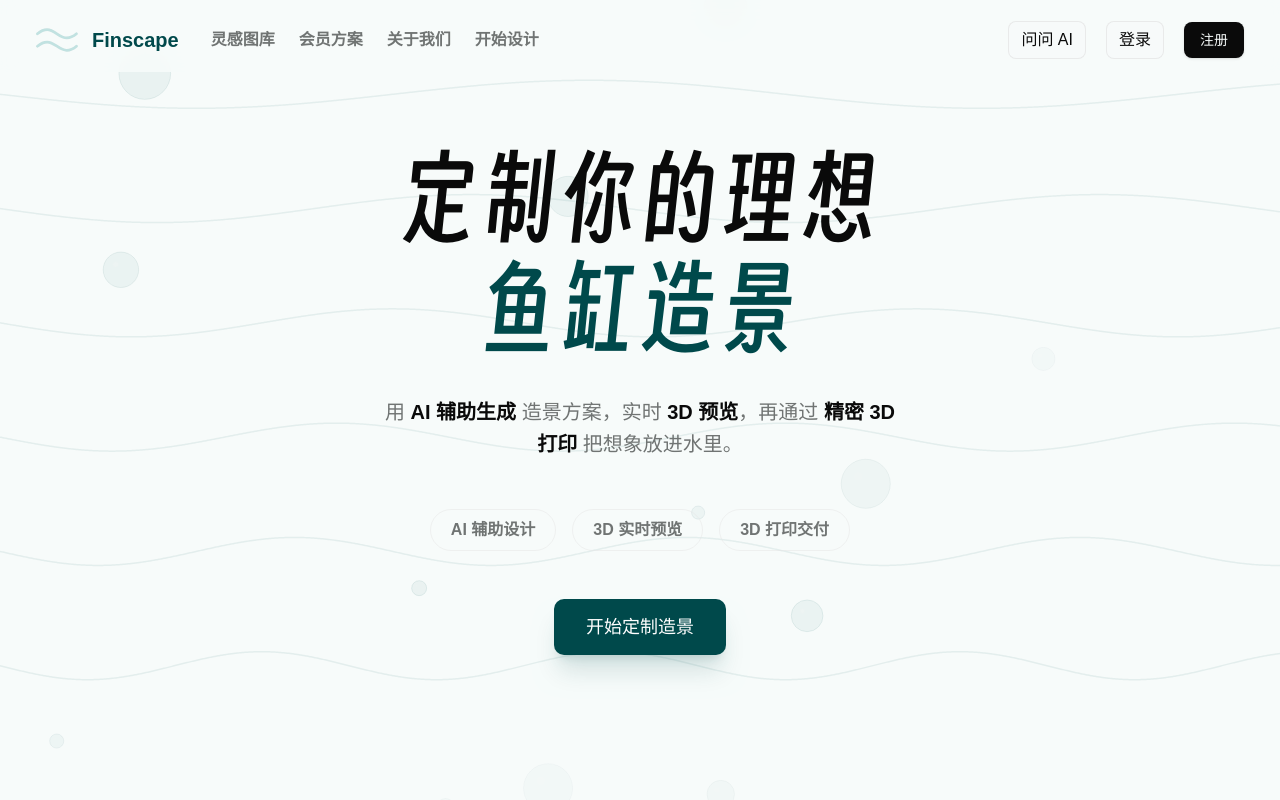
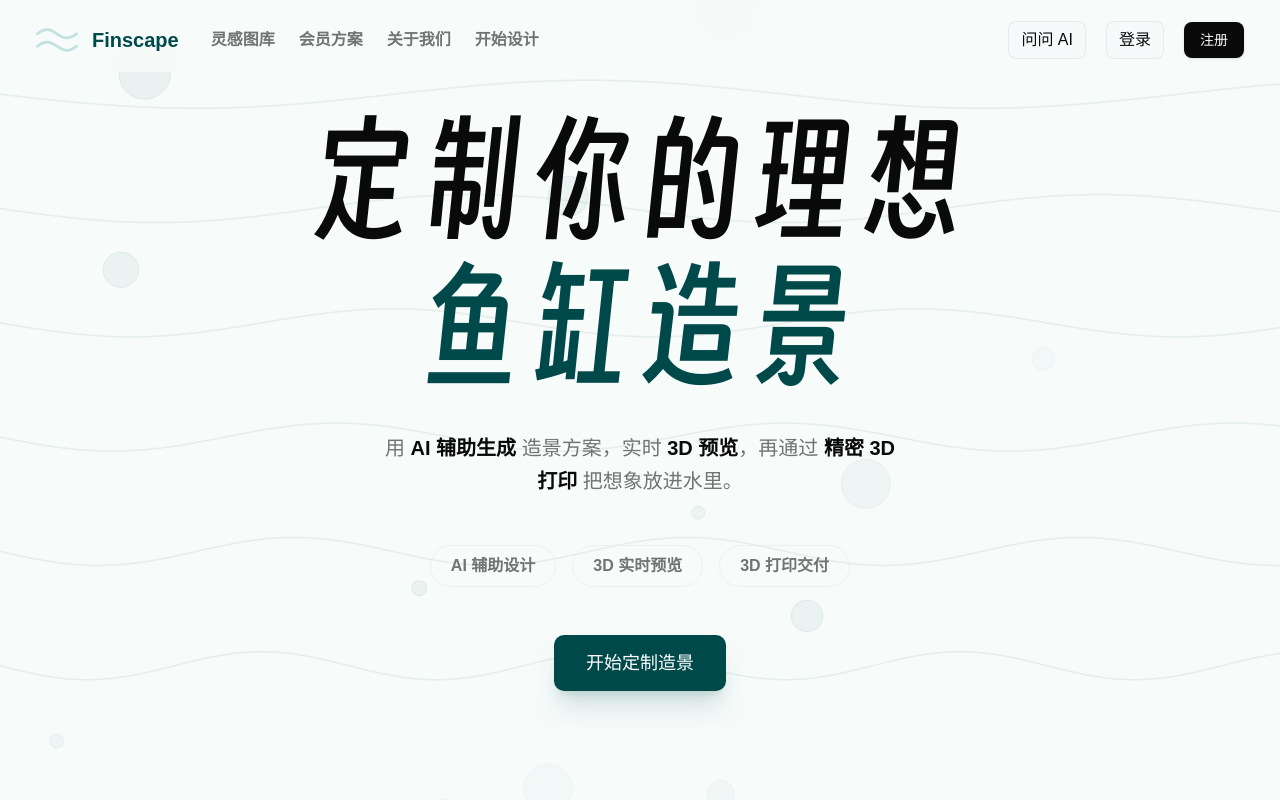
Before and after one commit to geyutong985-eng/aquascape, a Next.js app: page / in a window 1280 px wide. Shown: the top 800 px of the page. Built offline with nearby package versions, Linux system fonts and the light colour scheme; no server answers; a web font is replaced by a local one.

Commit message:
fix: amplify hero heading scale

```diff
--- a/src/app/globals.css
+++ b/src/app/globals.css
@@ -136,7 +136,7 @@
 
 @layer utilities {
   .heading-display {
-    @apply font-heading font-semibold text-6xl md:text-7xl lg:text-8xl leading-[1.14] tracking-[0.035em];
+    @apply font-heading font-semibold text-7xl md:text-8xl lg:text-9xl leading-[1.14] tracking-[0.06em];
     text-wrap: balance;
     font-synthesis: none;
   }
```
